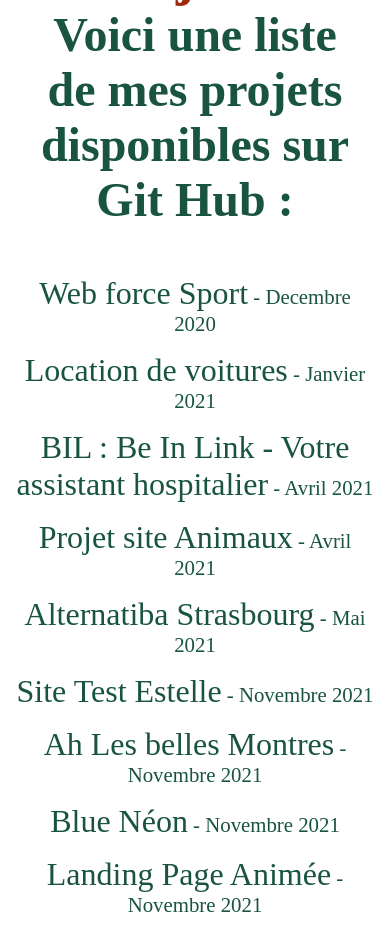
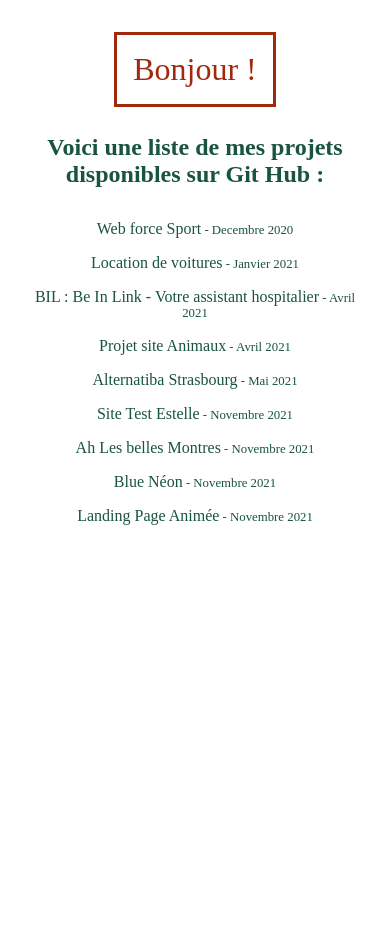
Before and after one commit to stl-moley/stl-moley.github.io, a plain HTML site: page index.html in a window 390 px wide. After the commit the page ends 844 px from the top, so only its background shows below. Drawn offline with Linux system fonts and the light colour scheme.

Commit message:
fixing responsive

```diff
--- a/index.html
+++ b/index.html
@@ -10,8 +10,8 @@
 <body>
 
     <header>
-
-      <h1> <span>Bonjour !</span> <br> Voici une liste de mes projets disponibles sur Git Hub :</h1>
+        <span>Bonjour !</span>
+      <h1> <br> Voici une liste de mes projets disponibles sur Git Hub :</h1>
         <ul>
             <li><a href="webforceSport/index.html">Web force Sport</a> - Decembre 2020</li>
             <li><a href="LocationVoiture/index.html">Location de voitures</a> - Janvier 2021</li>
--- a/main.css
+++ b/main.css
@@ -10,7 +10,6 @@ body {
 
 header {
     width: 100%;
-    height: 100vh;
     margin: 0 auto;
     display: flex;
     flex-direction: column;
@@ -19,19 +18,23 @@ header {
 }
 
 span {
-    font-size: 3.5rem;
+    margin-top: 2rem;
+    font-size: 4rem;
     color: #A12A0E;
+    border: #A12A0E 3px solid;
+    padding: 1rem;
 }
 
 h1 {
     color: #18543F;
-    margin: 2rem;
     font-size: 3rem;
     text-align: center;
+
 }
 
 ul {
     text-align: center;
+    padding: 1rem;
 }
 
 li {
@@ -52,3 +55,29 @@ li a:hover {
     color: #A12A0E;
     font-size: 4rem;
 }
+
+
+@media screen and (max-width: 600px){
+
+
+    span {
+        font-size: 2rem;
+    }
+
+    h1 {
+        font-size: 1.5rem;
+    }
+
+    li {
+        font-size: 0.8rem;
+    }
+
+    li a {
+        font-size: 1rem;
+    }
+
+    li a:hover {
+        color: #A12A0E;
+        font-size: 2rem;
+    }
+}
```
